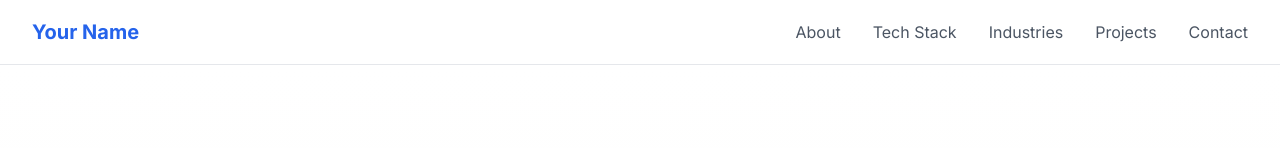
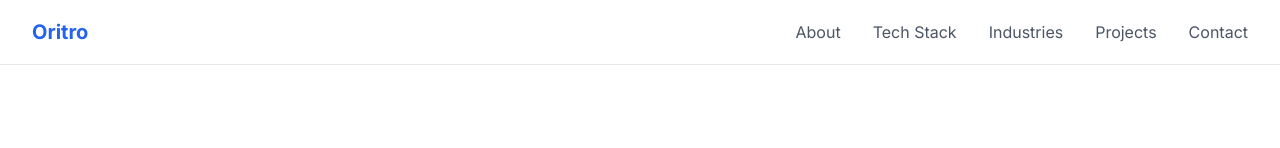
Before and after one commit to kimthanh932000/thanhtran-portfolio, a React (Vite) app: page / in a window 1280 px wide. Shown: the top 148 px of the page. Built offline with nearby package versions, Linux system fonts and the light colour scheme.

Commit message:
Added Name

```diff
--- a/src/App.tsx
+++ b/src/App.tsx
@@ -15,7 +15,7 @@
       <nav className="fixed top-0 left-0 right-0 bg-white dark:bg-gray-900 bg-opacity-80 backdrop-blur-md z-50 border-b border-gray-200 dark:border-gray-700">
         <div className="max-w-7xl mx-auto px-4 sm:px-6 lg:px-8">
           <div className="flex justify-between items-center h-16">
-            <span className="text-xl font-bold text-primary">Your Name</span>
+            <span className="text-xl font-bold text-primary">Oritro</span>
             <div className="hidden md:flex space-x-8">
               <a href="#about" className="text-gray-600 hover:text-primary dark:text-gray-300 dark:hover:text-primary transition">About</a>
               <a href="#tech" className="text-gray-600 hover:text-primary dark:text-gray-300 dark:hover:text-primary transition">Tech Stack</a>
```
